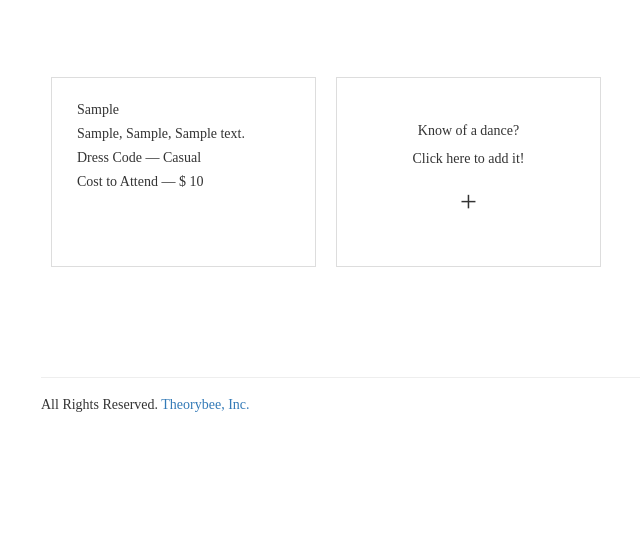
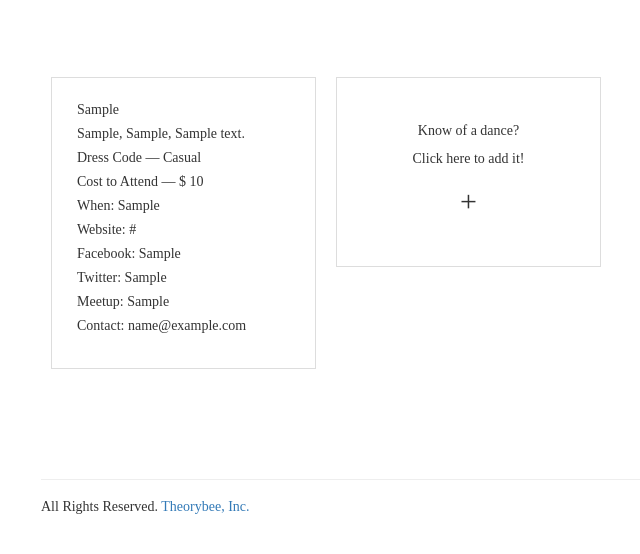
Before and after one commit to Xayaan/dancing-places-app, a Flask app: page / in a window 1280 px wide. Shown: the part 246-800 px from the top of the page, without its empty margins (29-669 px from the left). Run offline with Flask 2, Linux system fonts and the light colour scheme; tables that the repository leaves empty hold one stand-in row (values such as "Sample post"); some libraries are stand-ins or nearby versions.

Commit message:
Saving months in databse and displaying all dance info on homepage
- Combined street address/location into one input because there is
  only one database field to hold the info

...Days of the week not currently stored in database, looks like month
not being stored either, it's just being set to '0'.

...The selector for sending months in the Ajax request doesn't
actually exist, so I'm accumulating all of the selected months in a
variable and I'll make that a string to submit to the database.

Ok, each month is a key in a dictionary with the position as the
value. ex {'January':0}. So I get the changed checkbox, find the index
of the month in the list of months, and toggle either the month name
or an empty string in the list. This way all of the months are kept in
order, and then I have a little loop to combine all of the strings
that are not ''. This is the "months" value that I'll send to the
database.

...months are saving and displaying

```diff
--- a/app/templates/dashboard.html
+++ b/app/templates/dashboard.html
@@ -24,26 +24,18 @@
 
 	    <div class="row">
 	      <div class="col-xs-12 col-md-6">
-		<input type="text" class="form-control" id="address-input" placeholder="Street Address">
+		<input type="text" class="form-control" id="address-input" placeholder="Street Address or Location Name">
 	      </div>
-
 	      <div class="col-xs-12 col-md-6">
-		<input type="text" class="form-control" id="address-input" placeholder="Location Name">
+		<input type="text" class="main-form-input form-control" id="city-input" placeholder="City">
 	      </div>
 	    </div>
 	    <br>
 	    <div class="row">
 	      <div class="col-xs-12 col-md-6">
-		<input type="text" class="main-form-input form-control" id="city-input" placeholder="City">
-	      </div>
-
-	      <div class="col-xs-12 col-md-6">
 		<input type="text" class="main-form-input form-control" id="state-input" placeholder="State/Region">
 	      </div>
-	    </div
-	       >	<br>
-	    <div class="row">
-	      <div class="col-xs-12 col-md-6 col-md-offset-6">
+	      <div class="col-xs-12 col-md-6">
 		<input type="text" class="main-form-input form-control" id="country-input" placeholder="Country">
 	      </div>
 	    </div>
@@ -101,19 +93,20 @@
 		</div>
 		<div class="months col-xs-12 col-md-6">
 		  <h4>Months</h4>
+
 		  <div class="well well-sm">
-		    <div class="checkbox"> <label> <input type="checkbox" name="months" value="jan" class="all-months-one">January</label></div>
-		    <div class="checkbox"> <label> <input type="checkbox" name="months" value="feb" class="all-months-one">February</label></div>
-		    <div class="checkbox"> <label> <input type="checkbox" name="months" value="march" class="all-months-one">March</label></div>
-		    <div class="checkbox"> <label> <input type="checkbox" name="months" value="apr" class="all-months-one">April</label></div>
-		    <div class="checkbox"> <label> <input type="checkbox" name="months" value="may" class="all-months-one">May</label></div>
-		    <div class="checkbox"> <label> <input type="checkbox" name="months" value="jun" class="all-months-one">June</label></div>
-		    <div class="checkbox"> <label> <input type="checkbox" name="months" value="jul" class="all-months-one">July</label></div>
-		    <div class="checkbox"> <label> <input type="checkbox" name="months" value="aug" class="all-months-one">August</label></div>
-		    <div class="checkbox"> <label> <input type="checkbox" name="months" value="sept" class="all-months-one">September</label></div>
-		    <div class="checkbox"> <label> <input type="checkbox" name="months" value="oct" class="all-months-one">October</label></div>
-		    <div class="checkbox"> <label> <input type="checkbox" name="months" value="nov" class="all-months-one">November</label></div>
-		    <div class="checkbox"> <label> <input type="checkbox" name="months" value="dec" class="all-months-one">December</label></div>
+		    <div class="checkbox"> <label> <input type="checkbox" name="months" value="January" class="all-months-one">January</label></div>
+		    <div class="checkbox"> <label> <input type="checkbox" name="months" value="February" class="all-months-one">February</label></div>
+		    <div class="checkbox"> <label> <input type="checkbox" name="months" value="March" class="all-months-one">March</label></div>
+		    <div class="checkbox"> <label> <input type="checkbox" name="months" value="April" class="all-months-one">April</label></div>
+		    <div class="checkbox"> <label> <input type="checkbox" name="months" value="May" class="all-months-one">May</label></div>
+		    <div class="checkbox"> <label> <input type="checkbox" name="months" value="June" class="all-months-one">June</label></div>
+		    <div class="checkbox"> <label> <input type="checkbox" name="months" value="July" class="all-months-one">July</label></div>
+		    <div class="checkbox"> <label> <input type="checkbox" name="months" value="August" class="all-months-one">August</label></div>
+		    <div class="checkbox"> <label> <input type="checkbox" name="months" value="September" class="all-months-one">September</label></div>
+		    <div class="checkbox"> <label> <input type="checkbox" name="months" value="October" class="all-months-one">October</label></div>
+		    <div class="checkbox"> <label> <input type="checkbox" name="months" value="November" class="all-months-one">November</label></div>
+		    <div class="checkbox"> <label> <input type="checkbox" name="months" value="December" class="all-months-one">December</label></div>
 		  </div>
 		</div>
 	      </div>
@@ -169,6 +162,22 @@
 	      <p class="dance-dress">Dress Code — <span>Casual</span></p>
 	      {% endif %}
 	      <p class="dance-cost">Cost to Attend — $ <span>{{dance.cost}}</span></p>
+	      <p class="dance-days">When: {{ dance.months }}</p>
+	      {% if dance.website %}
+	      <p class="dance-web">Website: {{ dance.website }}</p>
+	      {% endif %}
+	      {% if dance.facebook %}
+	      <p class="dance-web">Facebook: {{ dance.facebook }}</p>
+	      {% endif %}
+	      {% if dance.twitter %}
+	      <p class="dance-web">Twitter: {{ dance.twitter }}</p>
+	      {% endif %}
+	      {% if dance.meetup %}
+	      <p class="dance-web">Meetup: {{ dance.meetup }}</p>
+	      {% endif %}
+	      {% if dance.contact_email %}
+	      <p class="dance-email">Contact: {{ dance.contact_email }}</p>
+	      {% endif %}
 	    </div>
 	  </li>
 	  {% endif %}
@@ -196,6 +205,8 @@
 	<p>All Rights Reserved. <a href="/">Theorybee, Inc.</a><p>
       </footer>
     </div>
+
+    <span class="hidden" id="total-months">January, March, April</span>
   </body>
   <script src="../static/js/jquery.min.js"></script>
   <script src="../static/js/bootstrap.js"></script>
```
Also changed, not shown: app/models/core.py (+7 -6 lines), app/static/js/dashboard.js (+37 -1 lines).
